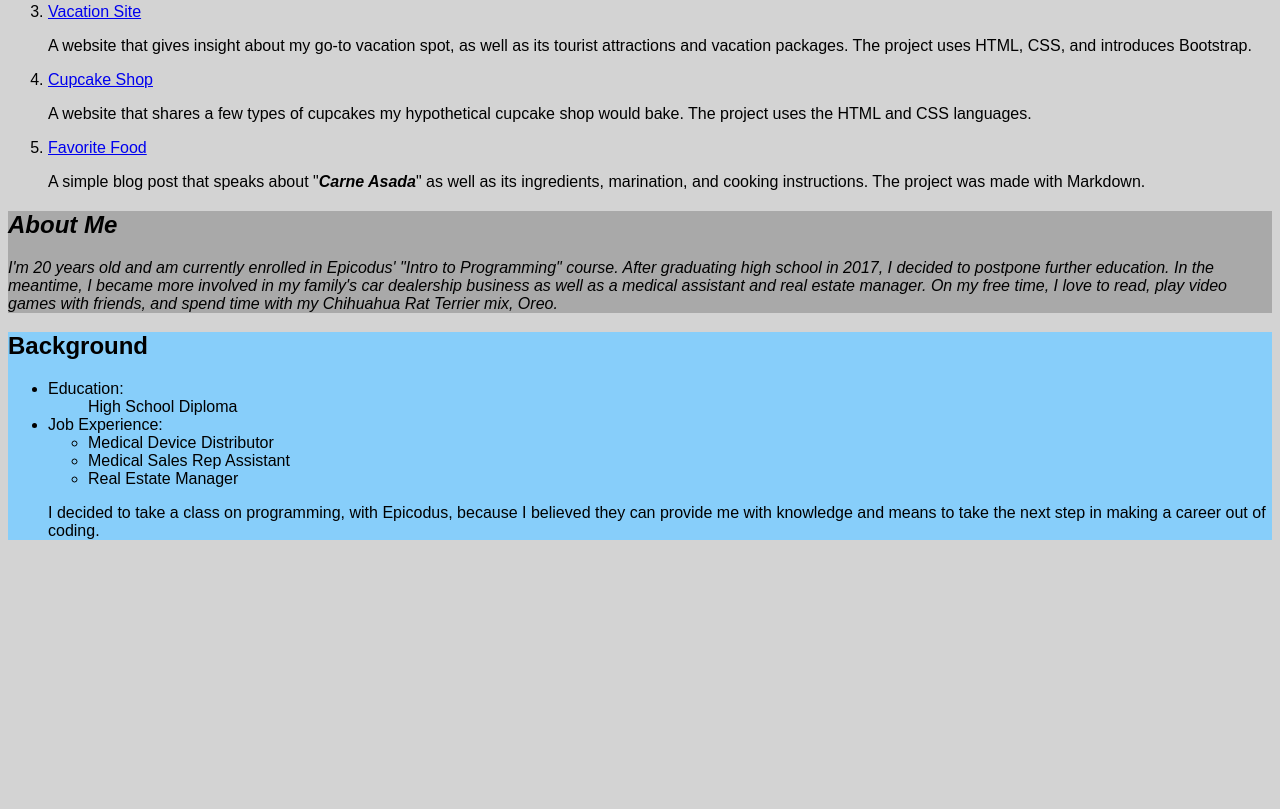
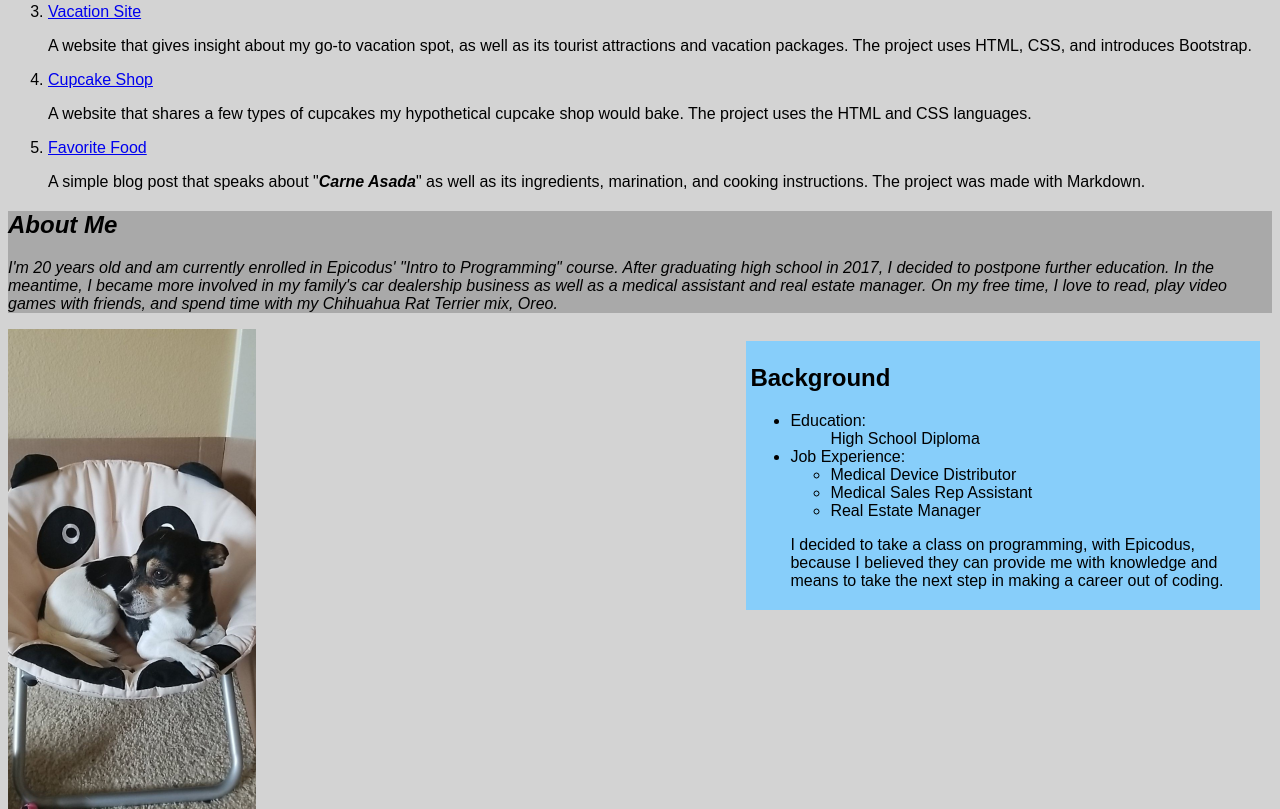
Before and after one commit to JEGIII/portfolio-landing-project, a plain HTML site: page index.html in a window 1280 px wide. Shown: the part 299-1108 px from the top of the page. Before the commit the page ends 855 px from the top, so only its background shows below. Drawn offline with Linux system fonts and the light colour scheme.

Commit message:
Applied CSS rules to apply box model to 'Background' section and float the 'Oreo' image to the left.

```diff
--- a/css/styles.css
+++ b/css/styles.css
@@ -1,7 +1,6 @@
 body {
   background-color: lightgray;
   font-family: sans-serif;
-  background-image: image("gvkg.jpg");
 }
 
 .about {
@@ -10,5 +9,14 @@ body {
 }
 
 .background {
+  margin: 12px;
+  border: 2px darkblue;
+  padding: 4px;
   background-color: lightskyblue;
+  width: 40%;
+  float: right;
 }
+
+img {
+  float: left;
+}
--- a/index.html
+++ b/index.html
@@ -7,7 +7,6 @@
   <body>
     <h1>Joseph Golden</h1>
     <p>Programming Student at Epicodus</p>
-
     <h2>GitHub Projects</h2>
     <ol>
       <li><a href="https://github.com/JEGIII/blogging-website-project">Blogging Website</a></li>
@@ -24,6 +23,7 @@
     <div class="about">
     <h2>About Me</h2>
     <p>I'm 20 years old and am currently enrolled in Epicodus' "Intro to Programming" course. After graduating high school in 2017, I decided to postpone further education. In the meantime, I became more involved in my family's car dealership business as well as a medical assistant and real estate manager. On my free time, I love to read, play video games with friends, and spend time with my Chihuahua Rat Terrier mix, Oreo.</p>
+    <img src="img/oreo.jpeg"; height=480; width=247.6;>
     </div>
     <div class="background">
     <h2>Background</h2>
```
Also changed, not shown: img/gvkg.jpeg (deleted), img/oreo.jpeg (added).
